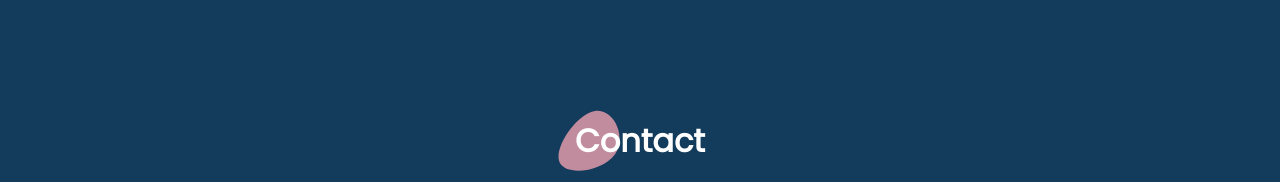
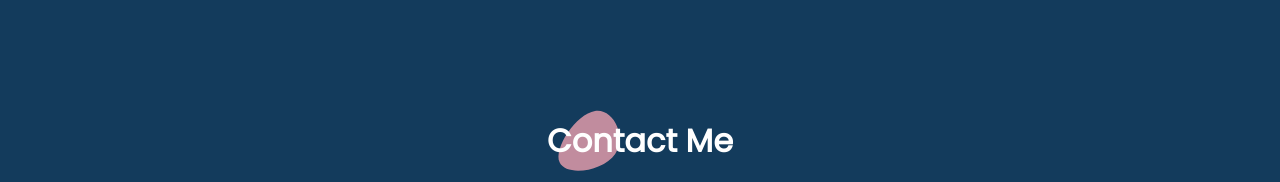
Before and after one commit to vincentkwnn/vincentkwnn.github.io, a plain HTML site: page index.html in a window 1280 px wide. Shown: the part 6920-7102 px from the top of the page. Drawn offline with nearby package versions, Linux system fonts and the light colour scheme.

Commit message:
pembaruan beberapa page

```diff
--- a/index.html
+++ b/index.html
@@ -263,7 +263,7 @@
             <path fill="#C18C9E" d="M15.2,11.9C3.5,29.2,-33.5,34.9,-40.3,20.6C-47,6.3,-23.5,-28.1,-5,-31C13.5,-33.9,27,-5.3,15.2,11.9Z" transform="translate(100 100)" />
             </svg>
           </div>
-          <h2 class="text-white mb-4" style="font-weight: 600;">Contact</h2>
+          <h2 class="text-white mb-4" style="font-weight: 600;">Contact Me</h2>
         </div>
       </div>
       <div class="row justify-content-center">
```
